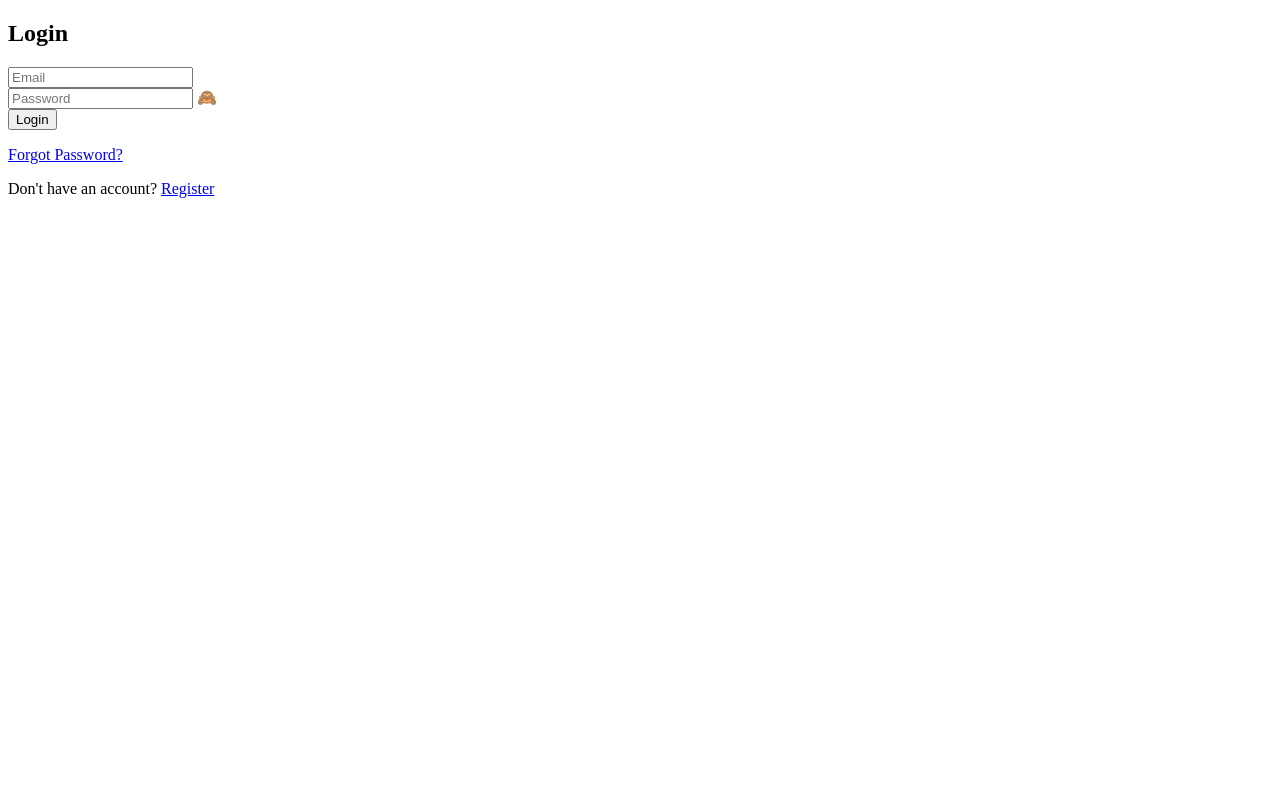
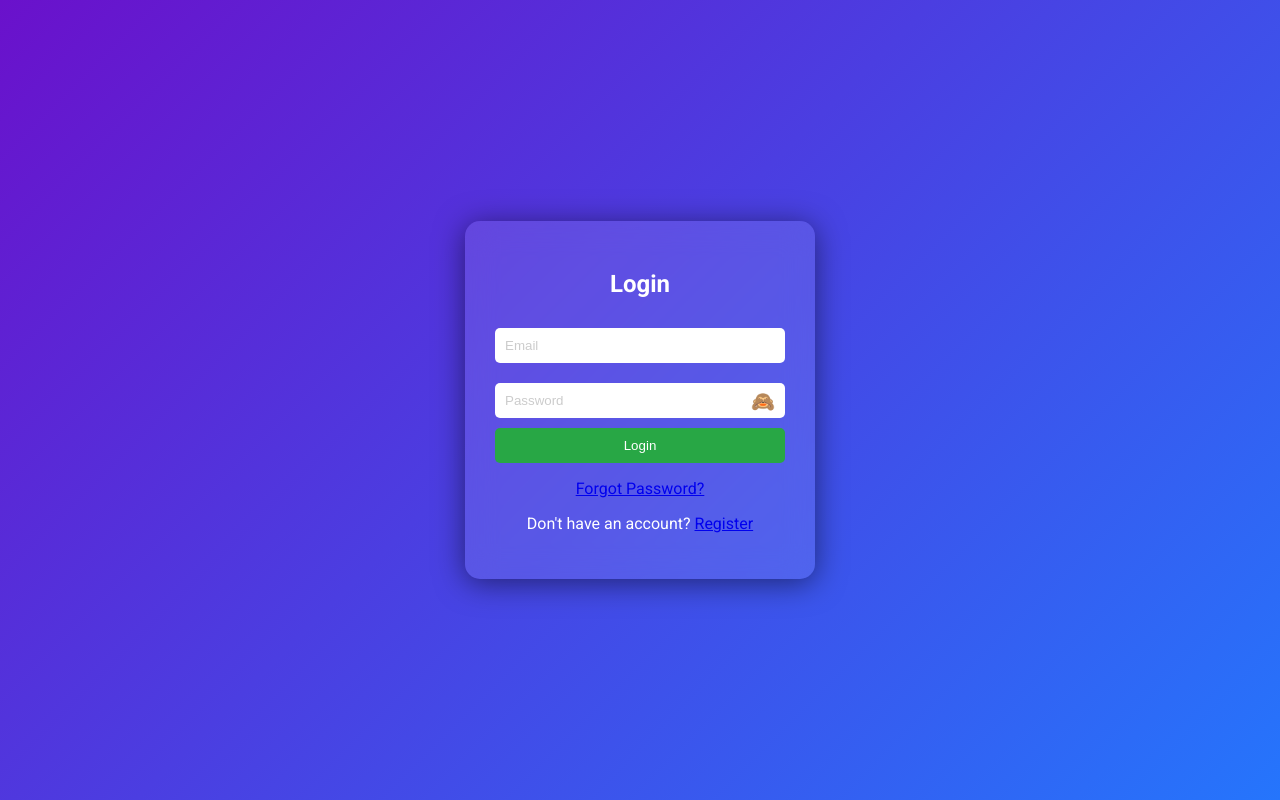
Before and after one commit to San999-dev/Auth-Api-Integration, a plain HTML site: page index.html in a window 1280 px wide. Drawn offline with Linux system fonts and the light colour scheme.

Commit message:
Update styles.css

```diff
--- a/styles.css
+++ b/styles.css
@@ -1,30 +1,90 @@
-<!DOCTYPE html>
-<html lang="en">
-<head>
-    <meta charset="UTF-8">
-    <meta name="viewport" content="width=device-width, initial-scale=1.0">
-    <title>Authentication App</title>
-    <link rel="stylesheet" href="styles.css">
-    <link href="https://fonts.googleapis.com/css2?family=Roboto:wght@400;700&display=swap" rel="stylesheet">
-</head>
-<body>
+* {
+    box-sizing: border-box;
+}
 
-    <div id="app">
-        <div id="login-form" class="form-container">
-            <h2>Login</h2>
-            <form onsubmit="handleLogin(event)">
-                <input type="email" id="email" placeholder="Email" required>
-                <div class="password-container">
-                    <input type="password" id="password" placeholder="Password" required>
-                    <span id="toggle-password" class="toggle-password" onclick="togglePasswordVisibility()">🙈</span>
-                </div>
-                <button type="submit">Login</button>
-            </form>
-            <p><a href="#" onclick="showForgotPassword()">Forgot Password?</a></p>
-            <p>Don't have an account? <a href="#" onclick="showRegistration()">Register</a></p>
-        </div>
-    </div>
+body {
+    font-family: 'Roboto', sans-serif;
+    display: flex;
+    justify-content: center;
+    align-items: center;
+    height: 100vh;
+    background: linear-gradient(135deg, #6a11cb, #2575fc);
+    color: white;
+    margin: 0;
+}
 
-    <script src="script.js"></script>
-</body>
-</html>
+#app {
+    display: flex;
+    flex-direction: column;
+    align-items: center;
+}
+
+.form-container {
+    background: rgba(255, 255, 255, 0.1);
+    padding: 30px;
+    border-radius: 15px;
+    box-shadow: 0 4px 30px rgba(0, 0, 0, 0.5);
+    backdrop-filter: blur(15px);
+    width: 350px;
+    text-align: center;
+    transition: transform 0.3s ease, box-shadow 0.3s ease;
+}
+
+h2 {
+    margin-bottom: 20px;
+    font-weight: 700;
+}
+
+input {
+    margin: 10px 0;
+    padding: 10px;
+    width: 100%;
+    border: none;
+    border-radius: 5px;
+    outline: none;
+    transition: border 0.3s ease;
+}
+
+input::placeholder {
+    color: #ccc;
+}
+
+input:focus {
+    border: 2px solid #28a745;
+}
+
+button {
+    padding: 10px;
+    background-color: #28a745;
+    color: white;
+    border: none;
+    border-radius: 5px;
+    cursor: pointer;
+    transition: background-color 0.3s ease, transform 0.3s ease;
+    width: 100%;
+}
+
+button:hover {
+    background-color: #218838;
+    transform: translateY(-2px);
+}
+
+.password-container {
+    position: relative;
+    width: 100%;
+}
+
+.password-container input {
+    width: 100%; /* Set to 100% to fill the container */
+    padding-right: 40px; /* Add padding to the right to accommodate the icon */
+}
+
+.toggle-password {
+    position: absolute;
+    right: 10px; /* Position the icon inside the input */
+    top: 50%;
+    transform: translateY(-50%);
+    cursor: pointer;
+    font-size: 1.2em; /* Adjust size as needed */
+    color: #ccc; /* Optional: Change color for better visibility */
+}
```
